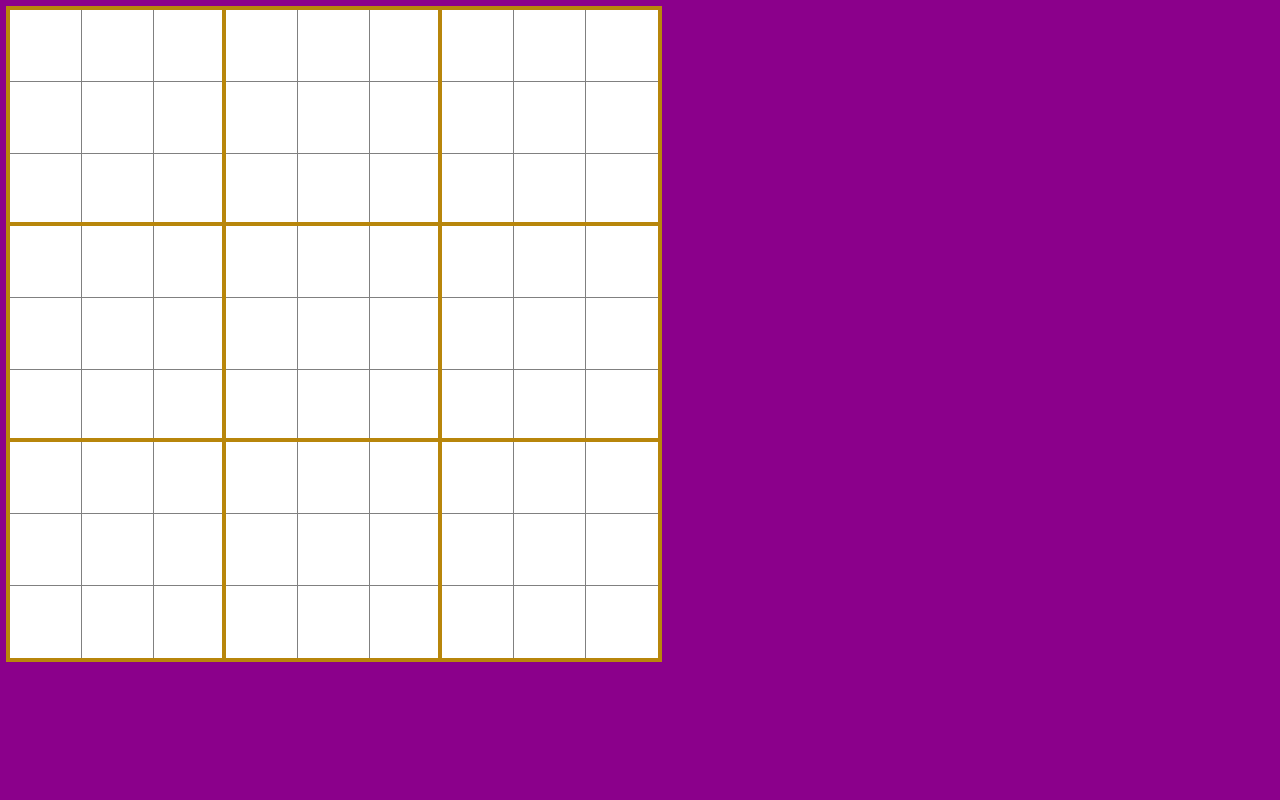
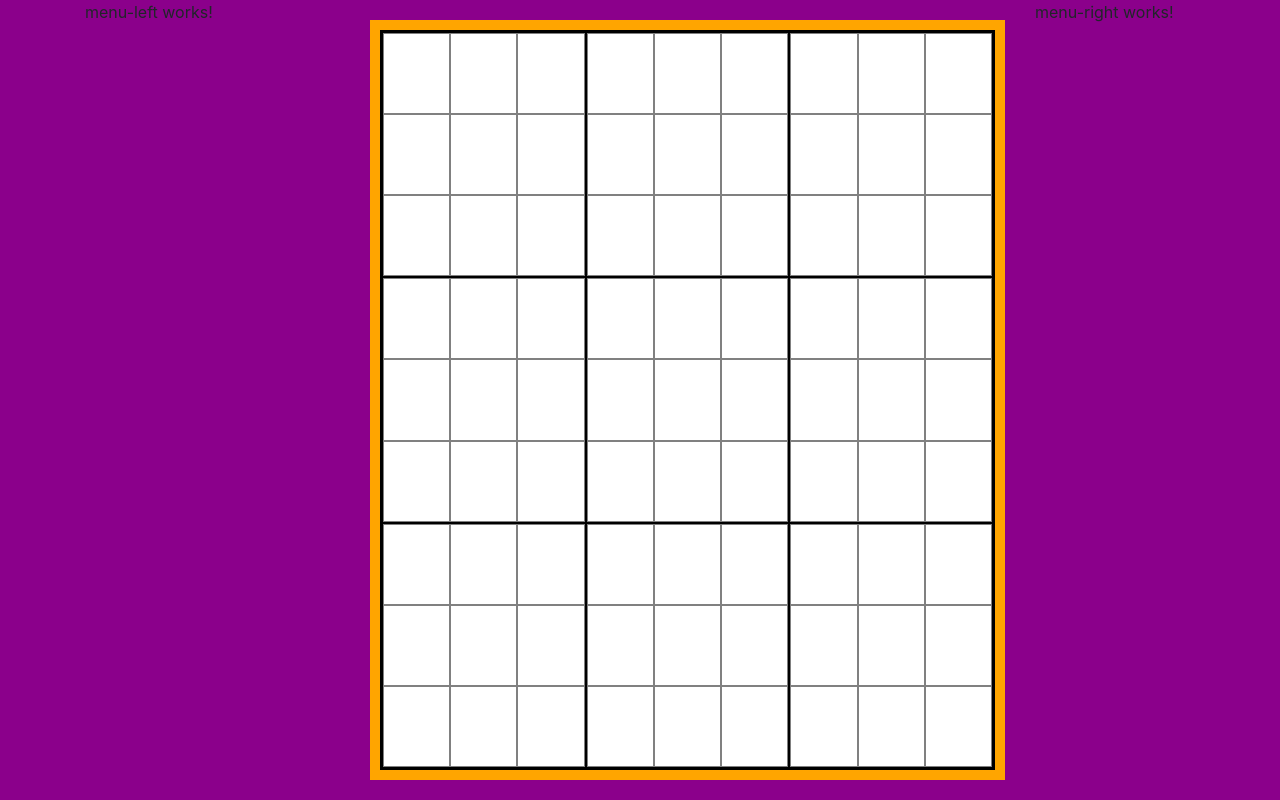
Before and after one commit to mylax/sudoku, an Angular app in the folder frontend/: page / in a window 1280 px wide. Built offline with nearby package versions, Linux system fonts and the light colour scheme; no server answers.

Commit message:
reworked css and html, now board looks good enough, time to work on other things

```diff
--- a/frontend/src/app/app.component.css
+++ b/frontend/src/app/app.component.css
@@ -0,0 +1,5 @@
+.col-sm-7 {
+    top: 2.5vh;
+    height: 95vh;
+
+}
--- a/frontend/src/app/app.component.html
+++ b/frontend/src/app/app.component.html
@@ -1 +1,13 @@
-<app-board></app-board>
+<div class="container">
+    <div class="row">
+        <div class="col-sm-3">
+            <app-menu-left></app-menu-left>
+        </div>
+        <div class="col-sm-7">
+            <app-board></app-board>
+        </div>
+        <div class="col-sm-2">
+            <app-menu-right></app-menu-right>
+        </div>
+    </div>
+</div>
--- a/frontend/src/app/app.module.ts
+++ b/frontend/src/app/app.module.ts
@@ -6,12 +6,16 @@ import { HttpClientModule} from '@angular/common/http'
 import { AppComponent } from './app.component';
 import { BoardComponent } from './board/board.component';
 import { HeaderComponent } from './header/header.component';
+import { MenuRightComponent } from './menu-right/menu-right.component';
+import { MenuLeftComponent } from './menu-left/menu-left.component';
 
 @NgModule({
   declarations: [
     AppComponent,
     BoardComponent,
-    HeaderComponent
+    HeaderComponent,
+    MenuRightComponent,
+    MenuLeftComponent
   ],
   imports: [
     BrowserModule,
--- a/frontend/src/app/board/board.component.css
+++ b/frontend/src/app/board/board.component.css
@@ -1,11 +1,15 @@
 .cell {
     text-align: center;
-    font-size: 7vh;
-    width: 9vh;
-    height: 9vh;
-    border: 0px;
-    padding: 0px;
-    outline: 1px solid gray;
+    font-size: 200%;
+    width: 100%;
+    height: 100%;
+    border: 1px solid gray;
+}
+
+
+
+.cell:hover {
+    background-color: lightyellow;
 }
 .cell:focus {
     background-color: yellow;
@@ -13,13 +17,14 @@
 .board {
     display: grid;
     grid-template-columns: repeat(3, 1fr);
-    left: 10px;
-    top: 10px;
-    position: absolute;
+    width: 100%;
+    height: 100%;
+    padding: 2px;
+    background-color: black;
+    border: 10px solid orange;
 }
 .square3 {
-
     display: grid;
     grid-template-columns: repeat(3, 1fr);
-    outline: 4px solid darkgoldenrod;
+    border: 1px solid black;
 }
--- a/frontend/src/app/board/board.component.html
+++ b/frontend/src/app/board/board.component.html
@@ -1,9 +1,5 @@
 <div class="board">
-    <div *ngFor="let row of rows">
-        <div class="square3">
-            <div *ngFor="let row2 of rows">
-                <input class = "cell" id="{{find_id(row, row2)}}" value={{val[find_val(row,row2)]}}>
-            </div>
-        </div>
+    <div class="square3" *ngFor="let row of rows">
+        <input class = "cell" id="{{find_id(row, row2)}}" value={{find_val(row,row2)}} *ngFor="let row2 of rows">
     </div>
 </div>
--- a/frontend/src/app/board/board.component.ts
+++ b/frontend/src/app/board/board.component.ts
@@ -9,35 +9,27 @@ import { HttpClient } from '@angular/common/http';
 export class BoardComponent implements OnInit {
   rows: number[];
   columns: number[];
-  ids: number[];
-  val: number[];
+  data: any;
 
   constructor(private httpClient: HttpClient) {
     this.rows = [1, 2, 3, 4, 5, 6, 7, 8, 9];
     this.columns = [1, 2, 3];
-    this.ids = [];
-    this.val = [];
+    this.data = [];
     this.httpClient.get("http://localhost:6002/get_game_start").subscribe((data)=>{
-      for(var i in data){
-        this.ids.push(Number(i));
-        this.val.push(data[i]);
-      }
-      console.log(this.ids);
-      console.log(this.val);
-
-    });
+      this.data = data;
+      console.log(data);
+      });
    }
 
   find_id(row, column) {
     return column + (row-1) * 9;
   }
+
   find_val(row, column) {
-    var id = this.find_id(row, column);
-    var id_of_val = this.ids.indexOf(id);
-    if (id_of_val !== -1) {
-      return this.val[id_of_val];
-    }
-    return ""
+    let id = this.find_id(row, column);
+    let val = this.data[id];
+    if (val) { return val};
+    return "";
   }
   ngOnInit() {
   }
--- /dev/null
+++ b/frontend/src/app/menu-left/menu-left.component.html
@@ -0,0 +1 @@
+<p>menu-left works!</p>
--- /dev/null
+++ b/frontend/src/app/menu-left/menu-left.component.ts
@@ -0,0 +1,15 @@
+import { Component, OnInit } from '@angular/core';
+
+@Component({
+  selector: 'app-menu-left',
+  templateUrl: './menu-left.component.html',
+  styleUrls: ['./menu-left.component.css']
+})
+export class MenuLeftComponent implements OnInit {
+
+  constructor() { }
+
+  ngOnInit() {
+  }
+
+}
--- /dev/null
+++ b/frontend/src/app/menu-right/menu-right.component.html
@@ -0,0 +1 @@
+<p>menu-right works!</p>
--- /dev/null
+++ b/frontend/src/app/menu-right/menu-right.component.ts
@@ -0,0 +1,15 @@
+import { Component, OnInit } from '@angular/core';
+
+@Component({
+  selector: 'app-menu-right',
+  templateUrl: './menu-right.component.html',
+  styleUrls: ['./menu-right.component.css']
+})
+export class MenuRightComponent implements OnInit {
+
+  constructor() { }
+
+  ngOnInit() {
+  }
+
+}
```
Also changed, not shown: frontend/src/app/menu-left/menu-left.component.css (added), frontend/src/app/menu-right/menu-right.component.css (added), 2 other files (tests, documents, lock files or other folders).
